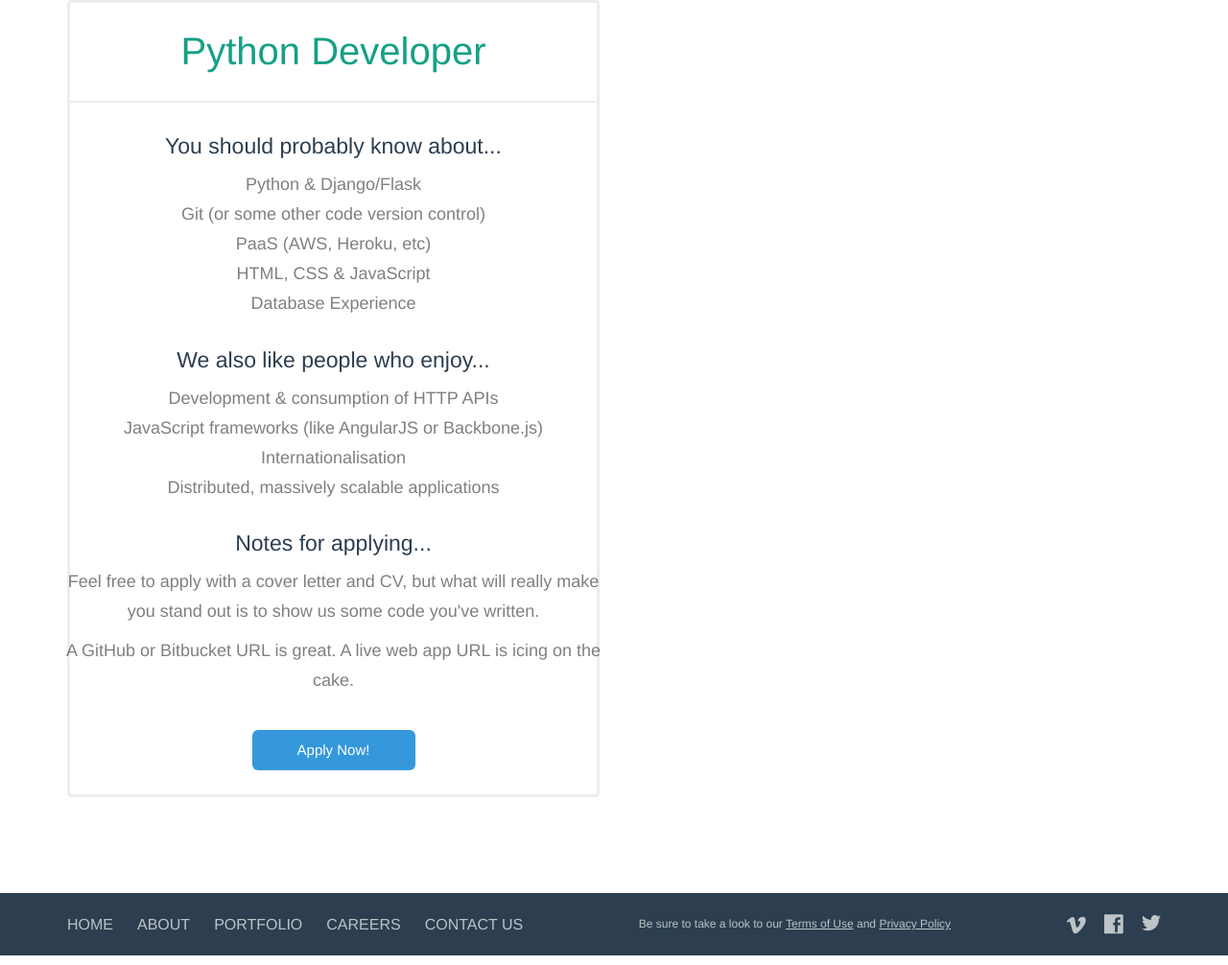
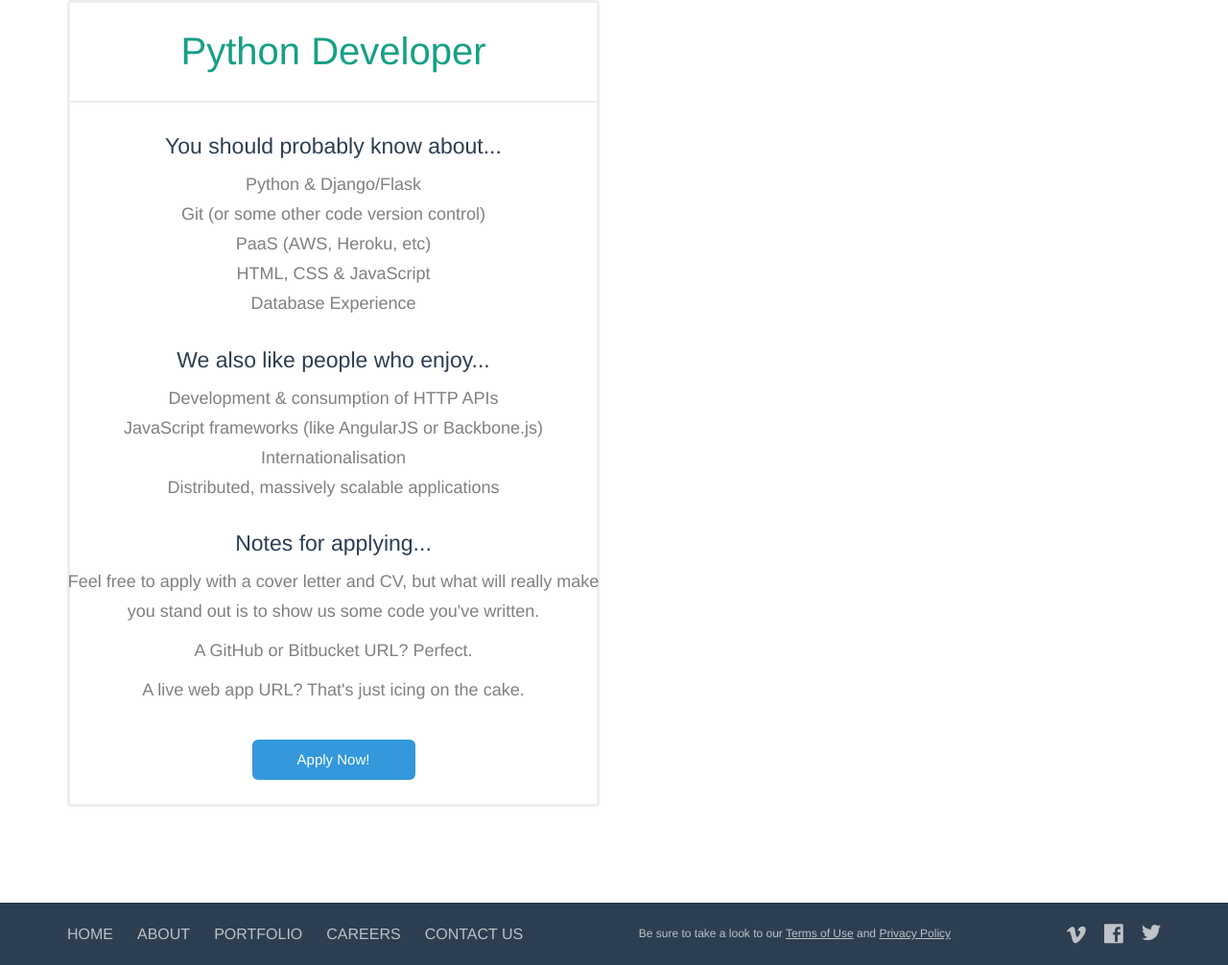
Before and after one commit to flygeneticist/curious-kiwi-site, a plain HTML site: page careers.html in a window 1280 px wide. Shown: the part 1262-2268 px from the top of the page at 96% size. Drawn offline with nearby package versions, Linux system fonts and the light colour scheme.

Commit message:
content edit for career page

```diff
--- a/careers.html
+++ b/careers.html
@@ -103,7 +103,8 @@
                         <div class="row">
                           <h4>Notes for applying...</h4>
                           <p>Feel free to apply with a cover letter and CV, but what will really make you stand out is to show us some code you've written.</p>
-                          <p>A GitHub or Bitbucket URL is great. A live web app URL is icing on the cake.</p>
+                          <p>A GitHub or Bitbucket URL? Perfect.</p>
+                          <p>A live web app URL? That's just icing on the cake.</p>
                         </div>
                       </div>
                       <a class="btn btn-info" href="mailto:apply@curiouskiwi.com">Apply Now!</a>
```
